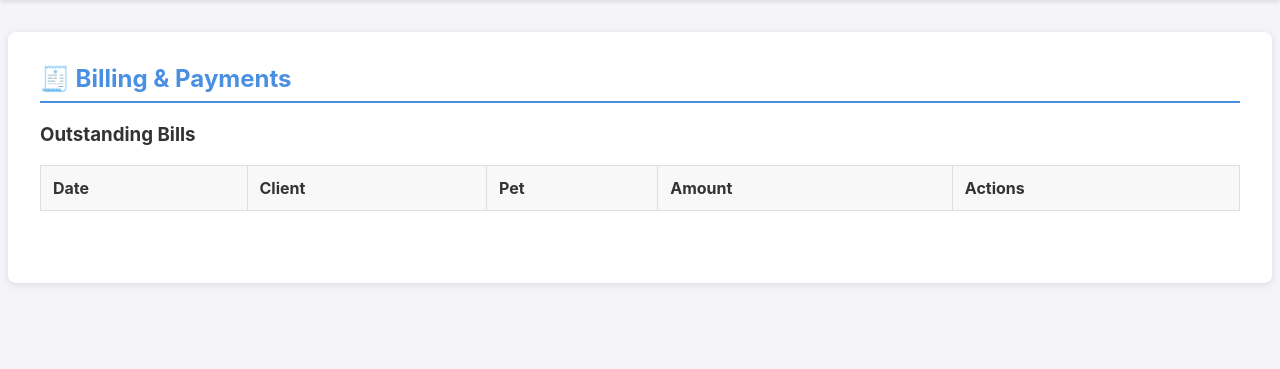
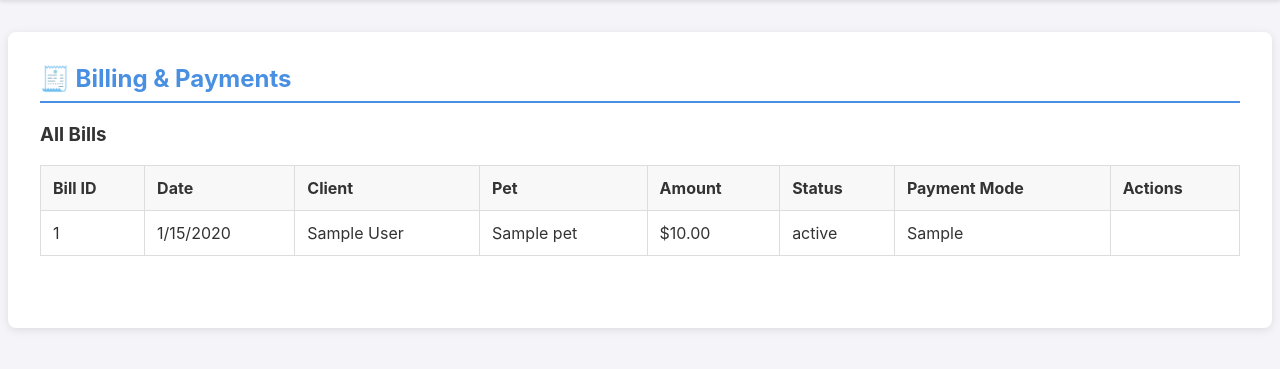
Before and after one commit to rajeev8008/pet-clinic-management-system, a Flask app: page /billing in a window 1280 px wide. Shown: the part 153-522 px from the top of the page. Run offline with Flask 3, Linux system fonts and the light colour scheme; tables that the repository leaves empty or names only in its code hold one stand-in row (values such as "Sample post"); data that the repository does not hold is empty.

Commit message:
fix : billing section fixed and visited bug fixed

```diff
--- a/app.py
+++ b/app.py
@@ -1,10 +1,11 @@
 from flask import Flask, request, jsonify, render_template
 import mysql.connector
 from mysql.connector import Error
+import time
 
 app = Flask(__name__)
 
-# --- Database Connection (same as before) ---
+# --- Database Connection Configuration ---
 def create_db_connection():
     try:
         connection = mysql.connector.connect(
@@ -21,34 +22,40 @@ def create_db_connection():
 # --- HTML Page Rendering ---
 @app.route('/')
 def schedule_page():
-    """Renders the main schedule page (index.html)."""
     return render_template('index.html')
 
 @app.route('/owners')
 def owners_page():
-    """Renders the Owner & Pet management page."""
     return render_template('owners.html')
 
 @app.route('/billing')
 def billing_page():
-    """Renders the billing and payments page."""
     return render_template('billing.html')
 
-# --- API ENDPOINTS (with new billing routes) ---
+# --- API ENDPOINTS ---
+# Owner, Pet, Vet, and Appointment routes remain the same...
 
-# == Owner & Pet Management (no changes here) ==
 @app.route('/api/owners', methods=['POST'])
 def add_owner():
     data = request.get_json()
     connection = create_db_connection()
-    cursor = connection.cursor()
-    sql = "INSERT INTO Owner (FirstName, LastName, Phone, Address) VALUES (%s, %s, %s, %s)"
-    cursor.execute(sql, (data['firstName'], data['lastName'], data['phone'], data['address']))
-    connection.commit()
-    owner_id = cursor.lastrowid
-    cursor.close()
-    connection.close()
-    return jsonify({'message': 'Owner added successfully!', 'ownerId': owner_id}), 201
+    if not connection: return jsonify({'message': 'Database connection failed'}), 500
+    try:
+        cursor = connection.cursor()
+        sql_owner = "INSERT INTO Owner (FirstName, LastName, Phone, Address) VALUES (%s, %s, %s, %s)"
+        cursor.execute(sql_owner, (data['firstName'], data['lastName'], data['phone'], data['address']))
+        owner_id = cursor.lastrowid
+        if data.get('email'):
+            sql_email = "INSERT INTO Owner_Email (OwnerID, Email) VALUES (%s, %s)"
+            cursor.execute(sql_email, (owner_id, data['email']))
+        connection.commit()
+        return jsonify({'message': 'Owner added successfully!', 'ownerId': owner_id}), 201
+    except Error as e:
+        connection.rollback()
+        return jsonify({'message': f'Failed to add owner: {e}'}), 500
+    finally:
+        cursor.close()
+        connection.close()
 
 @app.route('/api/owners', methods=['GET'])
 def get_owners():
@@ -82,7 +89,6 @@ def get_pets_for_owner(owner_id):
     connection.close()
     return jsonify(pets)
 
-# == Veterinarian & Appointment (no changes here) ==
 @app.route('/api/veterinarians', methods=['GET'])
 def get_veterinarians():
     connection = create_db_connection()
@@ -116,62 +122,72 @@ def get_appointments():
         JOIN Pet p ON a.PetID = p.PetID
         JOIN Veterinarian v ON a.VetID = v.VetID
         JOIN Owner o ON p.OwnerID = o.OwnerID
-        ORDER BY a.Date, a.Time
+        ORDER BY a.Date DESC, a.Time
     """
     cursor.execute(query)
     appointments = cursor.fetchall()
     cursor.close()
     connection.close()
+    for appt in appointments:
+        if appt.get('Date'): appt['Date'] = appt['Date'].isoformat()
+        if appt.get('Time'): appt['Time'] = str(appt['Time'])
     return jsonify(appointments)
 
 @app.route('/api/appointments/<int:app_id>/complete', methods=['POST'])
 def complete_visit(app_id):
     data = request.get_json()
     connection = create_db_connection()
+    if not connection:
+        return jsonify({'message': 'Database connection failed'}), 500
     try:
         cursor = connection.cursor()
+        unique_id = int(time.time())
         sql_treatment = "INSERT INTO Treatment_Record (AppID, TreatmentID, Description, Medicine, Notes, Cost) VALUES (%s, %s, %s, %s, %s, %s)"
-        cursor.execute(sql_treatment, (app_id, 1, data['description'], data['medicine'], data['notes'], data['cost']))
-        cursor.execute("UPDATE Appointment SET Status = 'Completed' WHERE AppID = %s", (app_id,))
-        sql_billing = "INSERT INTO Billing (AppID, BillID, Amount, Date, Status) VALUES (%s, %s, %s, CURDATE(), 'Unpaid')"
-        cursor.execute(sql_billing, (app_id, 1, data['cost']))
+        treatment_values = (app_id, unique_id, data['description'], data['medicine'], data['notes'], data['cost'])
+        cursor.execute(sql_treatment, treatment_values)
+        sql_update_appt = "UPDATE Appointment SET Status = 'Completed' WHERE AppID = %s"
+        cursor.execute(sql_update_appt, (app_id,))
+        sql_billing = "INSERT INTO Billing (AppID, BillID, Amount, Date, Status) VALUES (%s, %s, %s, CURDATE(), %s)"
+        billing_values = (app_id, unique_id, data['cost'], 'Unpaid')
+        cursor.execute(sql_billing, billing_values)
         connection.commit()
         return jsonify({'message': 'Visit completed and bill generated successfully!'})
     except Error as e:
         connection.rollback()
+        print(f"Transaction failed: {e}")
         return jsonify({'message': f'Transaction failed: {e}'}), 500
     finally:
         cursor.close()
         connection.close()
 
-# == Billing Management (NEW Endpoints) ==
 @app.route('/api/billing', methods=['GET'])
 def get_bills():
-    """Functionality: View Billing History"""
     connection = create_db_connection()
     cursor = connection.cursor(dictionary=True)
-    # Query to get unpaid bills with client and pet names
     query = """
-        SELECT b.BillID, b.Amount, b.Date, b.Status, o.FirstName, o.LastName, p.Name as PetName
+        SELECT b.AppID, b.BillID, b.Amount, b.Date, b.Status, b.Mode,
+               o.FirstName, o.LastName, p.Name as PetName
         FROM Billing b
         JOIN Appointment a ON b.AppID = a.AppID
         JOIN Pet p ON a.PetID = p.PetID
         JOIN Owner o ON p.OwnerID = o.OwnerID
-        WHERE b.Status = 'Unpaid'
-        ORDER BY b.Date DESC
+        ORDER BY b.Date DESC, b.AppID DESC
     """
     cursor.execute(query)
     bills = cursor.fetchall()
     cursor.close()
     connection.close()
+    for bill in bills:
+        if bill.get('Date'): bill['Date'] = bill.get('Date').isoformat()
     return jsonify(bills)
 
-@app.route('/api/billing/<int:bill_id>/pay', methods=['PUT'])
-def process_payment(bill_id):
-    """Functionality: Process a Payment"""
+@app.route('/api/billing/<int:app_id>/<int:bill_id>/pay', methods=['PUT'])
+def process_payment(app_id, bill_id):
+    data = request.get_json()
     connection = create_db_connection()
     cursor = connection.cursor()
-    cursor.execute("UPDATE Billing SET Status = 'Paid' WHERE BillID = %s", (bill_id,))
+    sql = "UPDATE Billing SET Status = 'Paid', Mode = %s WHERE AppID = %s AND BillID = %s"
+    cursor.execute(sql, (data['mode'], app_id, bill_id))
     connection.commit()
     cursor.close()
     connection.close()
--- a/static/js/script.js
+++ b/static/js/script.js
@@ -2,8 +2,6 @@ document.addEventListener('DOMContentLoaded', function() {
     const API_BASE_URL = 'http://127.0.0.1:5001/api';
 
     // --- Page specific logic ---
-    const page = document.body.id || window.location.pathname.split('/').pop().split('.')[0];
-
     if (document.querySelector('#schedule-view')) {
         initializeSchedulePage();
     }
@@ -16,6 +14,7 @@ document.addEventListener('DOMContentLoaded', function() {
 
     // --- INITIALIZERS ---
     function initializeSchedulePage() {
+        // This function is correct and does not need changes.
         const scheduleTableBody = document.querySelector('#schedule-table tbody');
         const bookAppointmentForm = document.getElementById('book-appointment-form');
         const apptOwnerSelect = document.getElementById('appt-owner-select');
@@ -29,6 +28,10 @@ document.addEventListener('DOMContentLoaded', function() {
             scheduleTableBody.innerHTML = '';
             appointments.forEach(appt => {
                 const row = document.createElement('tr');
+                let actions = '';
+                if (appt.Status === 'Scheduled') {
+                    actions = `<button class="action-button complete" data-appt-id="${appt.AppID}">Complete Visit</button>`;
+                }
                 row.innerHTML = `
                     <td>${new Date(appt.Date).toLocaleDateString()} ${appt.Time}</td>
                     <td>${appt.PetName}</td>
@@ -36,9 +39,7 @@ document.addEventListener('DOMContentLoaded', function() {
                     <td>${appt.VetName}</td>
                     <td>${appt.Reason}</td>
                     <td>${appt.Status}</td>
-                    <td>
-                        ${appt.Status === 'Scheduled' ? `<button class="action-button complete" data-appt-id="${appt.AppID}">Complete Visit</button>` : ''}
-                    </td>
+                    <td>${actions}</td>
                 `;
                 scheduleTableBody.appendChild(row);
             });
@@ -99,7 +100,10 @@ document.addEventListener('DOMContentLoaded', function() {
                     completeVisitForm.reset();
                     completeVisitModal.close();
                     fetchAndRenderAppointments();
-                } else { alert('Failed to complete visit.'); }
+                } else {
+                    const error = await response.json();
+                    alert(`Failed to complete visit: ${error.message}`);
+                }
             });
         }
 
@@ -108,6 +112,7 @@ document.addEventListener('DOMContentLoaded', function() {
     }
 
     function initializeOwnerPage() {
+        // This function is correct and does not need changes.
         const addOwnerForm = document.getElementById('add-owner-form');
         const ownerTableBody = document.querySelector('#owner-table tbody');
         const addPetModal = document.getElementById('add-pet-modal');
@@ -119,7 +124,6 @@ document.addEventListener('DOMContentLoaded', function() {
             ownerTableBody.innerHTML = '';
             owners.forEach(owner => {
                 const row = document.createElement('tr');
-                // BUG FIX: Ensure data-owner-name is correctly formatted with both names
                 row.innerHTML = `
                     <td>${owner.FirstName} ${owner.LastName}</td>
                     <td>${owner.Phone}</td>
@@ -134,7 +138,9 @@ document.addEventListener('DOMContentLoaded', function() {
             e.preventDefault();
             const formData = {
                 firstName: document.getElementById('firstName').value, lastName: document.getElementById('lastName').value,
-                phone: document.getElementById('phone').value, address: document.getElementById('address').value,
+                phone: document.getElementById('phone').value,
+                email: document.getElementById('email').value,
+                address: document.getElementById('address').value,
             };
             const response = await fetch(`${API_BASE_URL}/owners`, { method: 'POST', headers: { 'Content-Type': 'application/json' }, body: JSON.stringify(formData) });
             if (response.ok) {
@@ -150,7 +156,6 @@ document.addEventListener('DOMContentLoaded', function() {
                 const formData = {
                     name: document.getElementById('pet-name').value, species: document.getElementById('pet-species').value,
                     breed: document.getElementById('pet-breed').value, age: document.getElementById('pet-age').value,
-                    // BUG FIX: Correctly get the ownerId from the hidden input
                     ownerId: document.getElementById('pet-owner-id').value,
                 };
                 const response = await fetch(`${API_BASE_URL}/pets`, { method: 'POST', headers: { 'Content-Type': 'application/json' }, body: JSON.stringify(formData) });
@@ -169,28 +174,58 @@ document.addEventListener('DOMContentLoaded', function() {
         const billingTableBody = document.querySelector('#billing-table tbody');
 
         async function fetchAndRenderBills() {
+            try {
                 const response = await fetch(`${API_BASE_URL}/billing`);
                 const bills = await response.json();
+
                 billingTableBody.innerHTML = '';
+                if (bills.length === 0) {
+                    billingTableBody.innerHTML = '<tr><td colspan="8" style="text-align:center;">No bills found.</td></tr>';
+                    return;
+                }
+
                 bills.forEach(bill => {
                     const row = document.createElement('tr');
+                    let actionButton = '';
+                    if (bill.Status === 'Unpaid') {
+                        actionButton = `<button class="action-button" data-app-id="${bill.AppID}" data-bill-id="${bill.BillID}">Process Payment</button>`;
+                    }
+
+                    // --- THIS IS THE FIX ---
+                    // Convert bill.Amount to a number before calling toFixed()
+                    const amount = Number(bill.Amount);
+                    const formattedAmount = isNaN(amount) ? '0.00' : amount.toFixed(2);
+
                     row.innerHTML = `
+                        <td>${bill.BillID}</td>
                         <td>${new Date(bill.Date).toLocaleDateString()}</td>
                         <td>${bill.FirstName} ${bill.LastName}</td>
                         <td>${bill.PetName}</td>
-                    <td>$${bill.Amount.toFixed(2)}</td>
-                    <td><button class="action-button" data-bill-id="${bill.BillID}">Mark as Paid</button></td>
+                        <td>$${formattedAmount}</td>
+                        <td>${bill.Status}</td>
+                        <td>${bill.Mode || 'N/A'}</td>
+                        <td>${actionButton}</td>
                     `;
                     billingTableBody.appendChild(row);
                 });
+            } catch (error) {
+                console.error("An error occurred while fetching bills:", error);
+            }
         }
 
         fetchAndRenderBills();
 
         billingTableBody.addEventListener('click', async (e) => {
             if (e.target.matches('.action-button[data-bill-id]')) {
+                const appId = e.target.dataset.appId;
                 const billId = e.target.dataset.billId;
-                const response = await fetch(`${API_BASE_URL}/billing/${billId}/pay`, { method: 'PUT' });
+                const mode = prompt("Enter payment mode (e.g., Cash, Card):");
+                if (mode) {
+                    const response = await fetch(`${API_BASE_URL}/billing/${appId}/${billId}/pay`, {
+                        method: 'PUT',
+                        headers: { 'Content-Type': 'application/json' },
+                        body: JSON.stringify({ mode: mode })
+                    });
                     if (response.ok) {
                         alert('Payment processed!');
                         fetchAndRenderBills(); // Refresh the list
@@ -198,27 +233,24 @@ document.addEventListener('DOMContentLoaded', function() {
                         alert('Failed to process payment.');
                     }
                 }
+            }
         });
     }
 
-    // --- Global Event Listeners for Modals ---
+    // --- Global Event Listeners ---
     document.body.addEventListener('click', (e) => {
-        // Owner Page: Add Pet button
-        if (e.target.matches('#owner-table .action-button[data-owner-id]')) {
+        if (e.target.matches('.action-button[data-owner-id]')) {
             const addPetModal = document.getElementById('add-pet-modal');
-            // BUG FIX: Correctly set the owner ID and name in the modal before showing it
             document.getElementById('pet-owner-id').value = e.target.dataset.ownerId;
             document.getElementById('pet-owner-name').textContent = e.target.dataset.ownerName;
             addPetModal.showModal();
         }
-        // Schedule Page: Complete Visit button
-        if (e.target.matches('#schedule-table .action-button.complete')) {
+        if (e.target.matches('.action-button.complete')) {
             const completeVisitModal = document.getElementById('complete-visit-modal');
             document.getElementById('complete-appt-id').value = e.target.dataset.apptId;
             document.getElementById('visit-appt-id').textContent = e.target.dataset.apptId;
             completeVisitModal.showModal();
         }
-        // General: Close modal buttons
         if (e.target.matches('.close-modal-btn')) {
             e.target.closest('dialog').close();
         }
--- a/templates/billing.html
+++ b/templates/billing.html
@@ -2,9 +2,9 @@
 {% block content %}
 <section id="billing-management">
     <h2>🧾 Billing & Payments</h2>
-    <h3>Outstanding Bills</h3>
+    <h3>All Bills</h3>
     <table id="billing-table">
-        <thead><tr><th>Date</th><th>Client</th><th>Pet</th><th>Amount</th><th>Actions</th></tr></thead>
+        <thead><tr><th>Bill ID</th><th>Date</th><th>Client</th><th>Pet</th><th>Amount</th><th>Status</th><th>Payment Mode</th><th>Actions</th></tr></thead>
         <tbody></tbody>
     </table>
 </section>
--- a/templates/index.html
+++ b/templates/index.html
@@ -1,7 +1,7 @@
 {% extends "layout.html" %}
 {% block content %}
 <section id="schedule-view">
-    <h2>🗓️ Today's Schedule</h2>
+    <h2>🗓️ Appointment Scheduling</h2>
     <form id="book-appointment-form">
         <h3>Book New Appointment</h3>
         <select id="appt-owner-select" required><option value="">-- Select Owner --</option></select>
--- a/templates/owners.html
+++ b/templates/owners.html
@@ -7,7 +7,7 @@
         <input type="text" id="firstName" placeholder="First Name" required>
         <input type="text" id="lastName" placeholder="Last Name" required>
         <input type="tel" id="phone" placeholder="Phone" required>
-        <input type="text" id="address" placeholder="Address">
+        <input type="email" id="email" placeholder="Email"> <input type="text" id="address" placeholder="Address">
         <button type="submit">Add Owner</button>
     </form>
     <hr>
```
Lines whose indentation alone changed are shown as unchanged.
